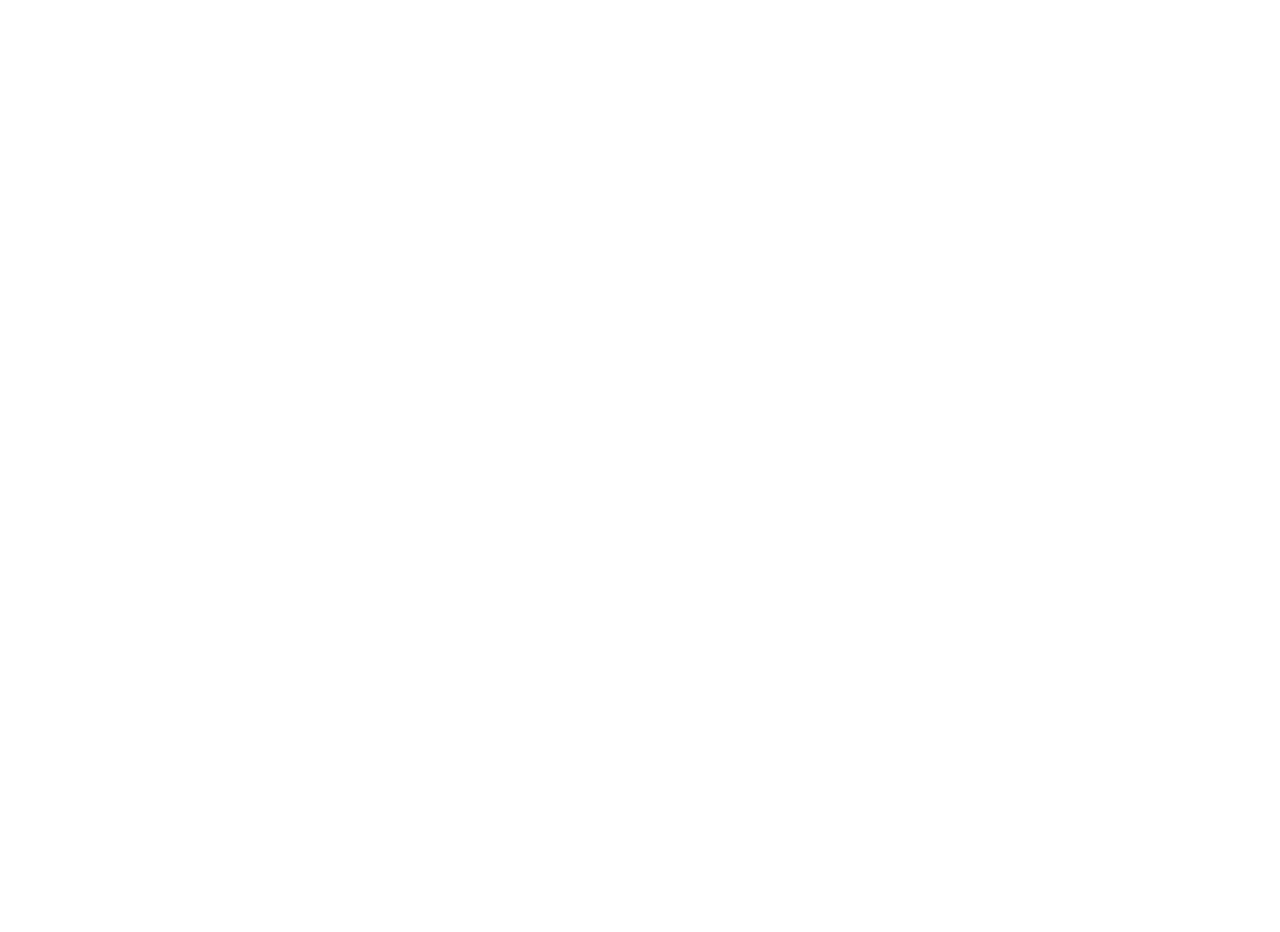
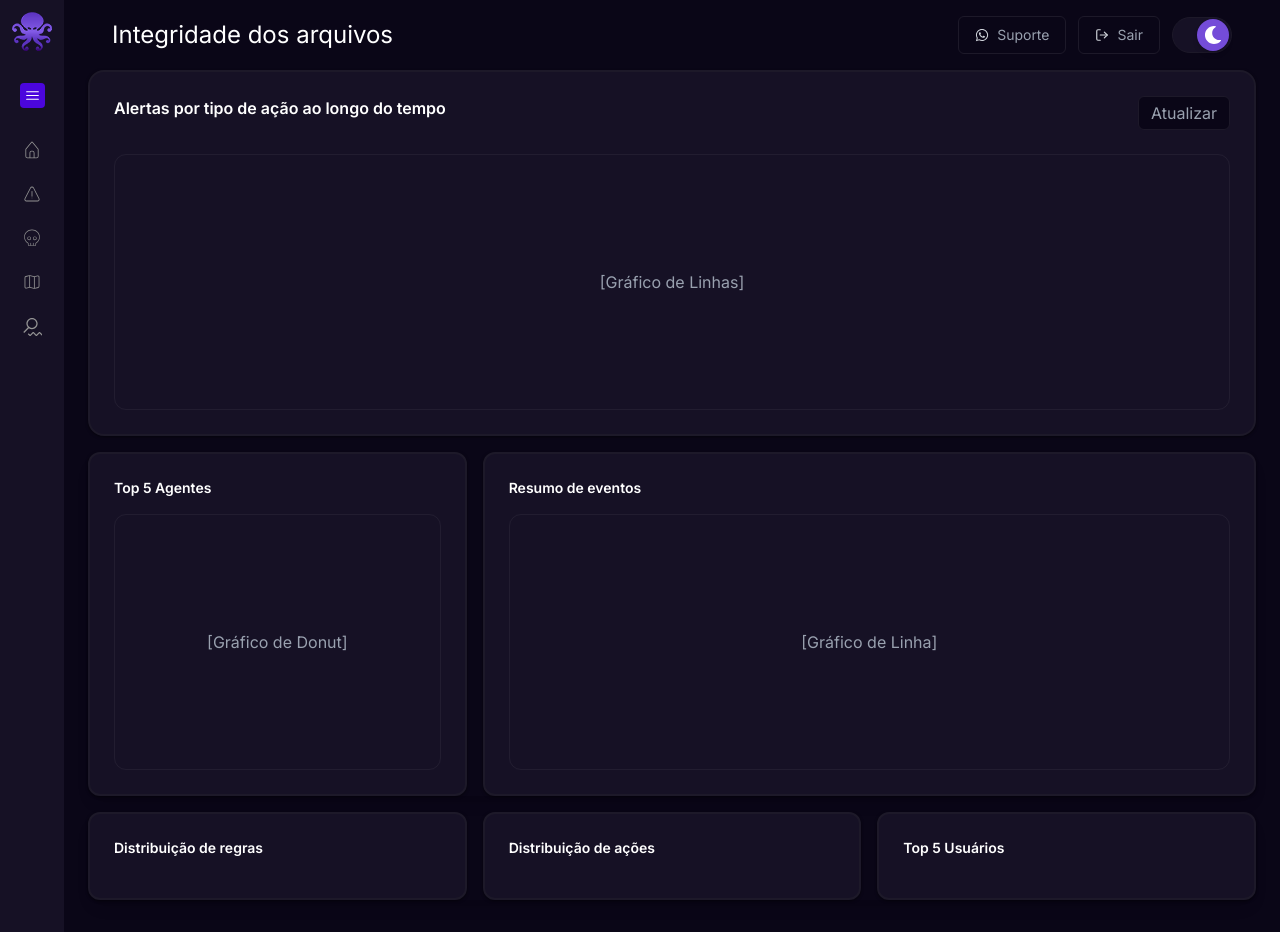
Before and after one commit to hackone-pro/dashboard, a React (Vite) app in the folder frontend/: page /archives-integrity in a window 1280 px wide. Before the commit this address had no page. Before the commit the page ends 800 px from the top, so only its background shows below. Built offline with nearby package versions, Linux system fonts and the light colour scheme; sample sign-in values are in the browser's storage.

Commit message:
Ajuste Visual

```diff
--- a/frontend/src/assets/styles/custom.css
+++ b/frontend/src/assets/styles/custom.css
@@ -188,6 +188,13 @@
 }
 
 /*---------------*/
+
+
+.apexcharts-legend-text{
+  color: #99a1af !important;
+  font-family: 'Inter', sans-serif !important;
+  font-size: 10px !important;
+}
 
 
 /* ----------------Quando estiver em modo claro -----------*/
--- a/frontend/src/componentes/SideBar.tsx
+++ b/frontend/src/componentes/SideBar.tsx
@@ -5,8 +5,7 @@
 import { CiHome } from "react-icons/ci";
 import { PiSkullThin } from "react-icons/pi";
 import { HiOutlineBars3 } from "react-icons/hi2";
-import { TbShieldSearch } from 'react-icons/tb';
-import { VscSearchFuzzy } from "react-icons/vsc";
+import { VscSearchFuzzy, VscFileSymlinkDirectory } from "react-icons/vsc";
 
 
 
@@ -23,11 +22,24 @@
 
             {/* LOGO */}
             <div className="mb-8 transition-all duration-300">
-                {isOpen ? (
-                    <img src="/assets/img/SecurityOne_dark.png" alt="Logo Completa" className="h-10" />
-                ) : (
-                    <img src="/assets/img/icone-logo.png" alt="Logo Ícone" />
-                )}
+                <a
+                    href="https://securityone.ai"
+                    target="_blank"
+                    rel="noopener noreferrer"
+                >
+                    {isOpen ? (
+                        <img
+                            src="/assets/img/logo-light-negativo.png"
+                            alt="Logo Completa"
+                            className="h-10"
+                        />
+                    ) : (
+                        <img
+                            src="/assets/img/icone-logo.png"
+                            alt="Logo Ícone"
+                        />
+                    )}
+                </a>
             </div>
 
             <button
@@ -110,6 +122,20 @@
                         {isOpen && <span>Detecção de Vulnerabilidades</span>}
                     </Link>
                 </li>
+
+                {/* <li className={clsx(
+                    "flex items-center gap-3 hover:text-purple-400 cursor-pointer transition-all duration-300",
+                    isOpen ? "justify-start" : "justify-center"
+                )}>
+                    <Link to="/archives-integrity" className={clsx(
+                        "flex items-center gap-3 hover:text-purple-400 cursor-pointer transition-all duration-300",
+                        isOpen ? "justify-start" : "justify-center"
+                    )}>
+
+                        <VscFileSymlinkDirectory />
+                        {isOpen && <span>Integridade de Arquivos</span>}
+                    </Link>
+                </li> */}
             </ul>
         </div>
     );
--- a/frontend/src/componentes/wazuh/TopAgentsCisCard.tsx
+++ b/frontend/src/componentes/wazuh/TopAgentsCisCard.tsx
@@ -95,18 +95,18 @@
       </div>
 
       {/* Legenda */}
-      <div className="flex gap-4 text-xs text-gray-400 mb-6">
+      <div className="flex gap-4 text-[10px] text-xs text-gray-400 mb-6">
         <div className="flex items-center gap-1">
-          <span className="w-2 h-2 rounded-full bg-[#1DD69A]" />Baixo
+          <span className="w-3 h-3 rounded-xs bg-[#1DD69A]" />Baixo
         </div>
         <div className="flex items-center gap-1">
-          <span className="w-2 h-2 rounded-full bg-[#6366F1]" />Médio
+          <span className="w-3 h-3 rounded-xs bg-[#6366F1]" />Médio
         </div>
         <div className="flex items-center gap-1">
-          <span className="w-2 h-2 rounded-full bg-[#A855F7]" />Alto
+          <span className="w-3 h-3 rounded-xs bg-[#A855F7]" />Alto
         </div>
         <div className="flex items-center gap-1">
-          <span className="w-2 h-2 rounded-full bg-[#F914AD]" />Crítico
+          <span className="w-3 h-3 rounded-xs bg-[#F914AD]" />Crítico
         </div>
       </div>
 
--- a/frontend/src/componentes/wazuh/threatmap/TopCountriesTable.tsx
+++ b/frontend/src/componentes/wazuh/threatmap/TopCountriesTable.tsx
@@ -36,6 +36,9 @@
     "australia": "AU",
     "bulgaria": "BG",
     "singapore": "SG",
+    "hong kong": "HK",
+    "thailand": "TH",
+    "kingdom of thailand": "TH",
   };
   return map[n] || "";
 }
--- /dev/null
+++ b/frontend/src/pages/ArchivesIntegrity.tsx
@@ -0,0 +1,81 @@
+//MODELO DE PÁGINA
+import LayoutModel from '../componentes/LayoutModel';
+
+export default function ArchivesIntegrity() {
+
+    return (
+        <LayoutModel titulo="Integridade dos arquivos">
+            {/* Primeira section - gráfico principal */}
+            <section className="cards p-6 rounded-2xl shadow-lg">
+                <div className="flex flex-wrap justify-between items-start mb-6">
+                    <div className="flex flex-col">
+                        <h3 className="text-white text-base font-semibold">
+                            Alertas por tipo de ação ao longo do tempo
+                        </h3>
+                    </div>
+
+                    <div className="flex items-end gap-3 flex-wrap">
+                        <button
+                            className="flex items-center gap-2 text-md border border-[#1D1929] bg-[#0A0617] hover:bg-gray-700 text-gray-400 px-3 py-1 rounded-md transition"
+                        >
+                            {/* @ts-ignore */}
+                            {/* <FaSyncAlt className="w-4 h-4" /> */}
+                            Atualizar
+                        </button>
+                    </div>
+                </div>
+
+                {/* Gráfico superior */}
+                <div className="grid grid-cols-1 md:grid-cols-1 gap-4 items-stretch">
+                    <div className="rounded-xl p-4 h-64 border border-white/5 flex items-center justify-center">
+                        <span className="text-gray-400">[Gráfico de Linhas]</span>
+                    </div>
+                </div>
+            </section>
+
+            {/* Segunda section - Top Agentes + Resumo */}
+            <section className="rounded-2xl shadow-lg my-4">
+                <div className="grid grid-cols-1 md:grid-cols-3 gap-4 items-stretch">
+                    {/* Coluna 1 - Top 5 agentes */}
+                    <div className="cards rounded-xl p-6">
+                        <h4 className="text-white text-sm font-semibold mb-4">Top 5 Agentes</h4>
+                        <div className="h-64 border border-white/5 flex items-center justify-center rounded-xl">
+                            <span className="text-gray-400">[Gráfico de Donut]</span>
+                        </div>
+                    </div>
+
+                    {/* Coluna 2 e 3 - Resumo de eventos */}
+                    <div className="cards rounded-xl p-6 md:col-span-2">
+                        <h4 className="text-white text-sm font-semibold mb-4">Resumo de eventos</h4>
+                        <div className="h-64 border border-white/5 flex items-center justify-center rounded-xl">
+                            <span className="text-gray-400">[Gráfico de Linha]</span>
+                        </div>
+                    </div>
+                </div>
+            </section>
+
+            {/* Terceira section - Distribuições + Top Usuários */}
+            <section className="rounded-2xl shadow-lg my-4">
+                <div className="grid grid-cols-1 md:grid-cols-3 gap-4 items-stretch">
+                    {/* Coluna 1 - Distribuição de regras */}
+                    <div className="cards rounded-xl p-6">
+                        <h4 className="text-white text-sm font-semibold mb-4">Distribuição de regras</h4>
+
+                    </div>
+
+                    {/* Coluna 2 - Distribuição de ações */}
+                    <div className="cards rounded-xl p-6">
+                        <h4 className="text-white text-sm font-semibold mb-4">Distribuição de ações</h4>
+
+                    </div>
+
+                    {/* Coluna 3 - Top usuários */}
+                    <div className="cards rounded-xl p-6">
+                        <h4 className="text-white text-sm font-semibold mb-4">Top 5 Usuários</h4>
+
+                    </div>
+                </div>
+            </section>
+        </LayoutModel>
+    );
+}
--- a/frontend/src/pages/Login.tsx
+++ b/frontend/src/pages/Login.tsx
@@ -59,11 +59,17 @@
                 <div className="relative w-full max-w-lg mx-auto px-6 py-10 lg:px-12 lg:py-0">
                     {/* logo */}
                     <div className="mb-8">
-                        <img
-                            src="/assets/img/SecurityOne_dark.png"
-                            alt="SecurityOne"
-                            className="h-10"
-                        />
+                        <a
+                            href="https://securityone.ai"
+                            target="_blank"
+                            rel="noopener noreferrer"
+                        >
+                            <img
+                                src="/assets/img/logo-light-negativo.png"
+                                alt="SecurityOne"
+                                className="h-10"
+                            />
+                        </a>
                     </div>
 
                     <h1 className="text-4xl md:text-5xl font-semibold text-white leading-tight">
@@ -164,9 +170,6 @@
                                 Fale com o suporte
                             </a>
                         </div>
-                        <div className="mt-10 d-flex justify-center">
-                            <img src="/assets/img/hackone.png" alt="Hackone" className="w-[82px] mx-auto"/>
-                        </div>
                     </form>
                 </div>
             </div>
--- a/frontend/src/router/AppRoutes.tsx
+++ b/frontend/src/router/AppRoutes.tsx
@@ -6,6 +6,7 @@
 import ThreatMap from '../pages/ThreatMap';
 import Incidentes from '../pages/Incidentes';
 import VulnerabilitiesDetection from '../pages/VulnerabilitiesDetection';
+import ArchivesIntegrity from '../pages/ArchivesIntegrity';
 
 export default function AppRoutes() {
   return (
@@ -19,6 +20,7 @@
         <Route path="/incidentes" element={<PrivateRoute><Incidentes /></PrivateRoute>} />
         <Route path="/threat-map" element={<PrivateRoute><ThreatMap /></PrivateRoute>} />
         <Route path="/vulnerabilities-detections" element={<PrivateRoute><VulnerabilitiesDetection /></PrivateRoute>} />
+        <Route path="/archives-integrity" element={<PrivateRoute><ArchivesIntegrity /></PrivateRoute>} />
       </Routes>
     </BrowserRouter>
     </>
```
Also changed, not shown: frontend/src/componentes/wazuh/FirewallDonutCard.tsx (+6 -6 lines), frontend/src/pages/Dashboard.tsx (+5 -5 lines), frontend/src/pages/RiskLevel.tsx (+5 -5 lines), frontend/public/assets/img/logo-light-negativo.png (added).
